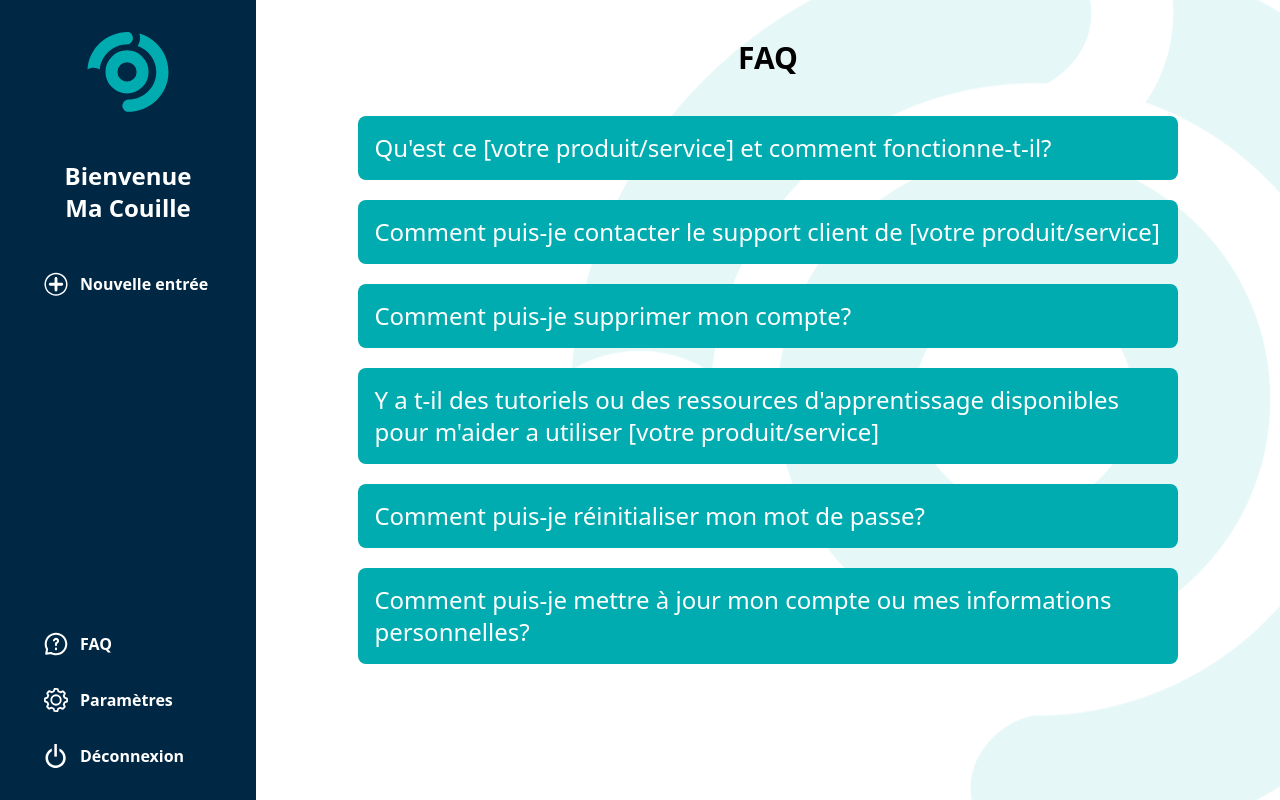
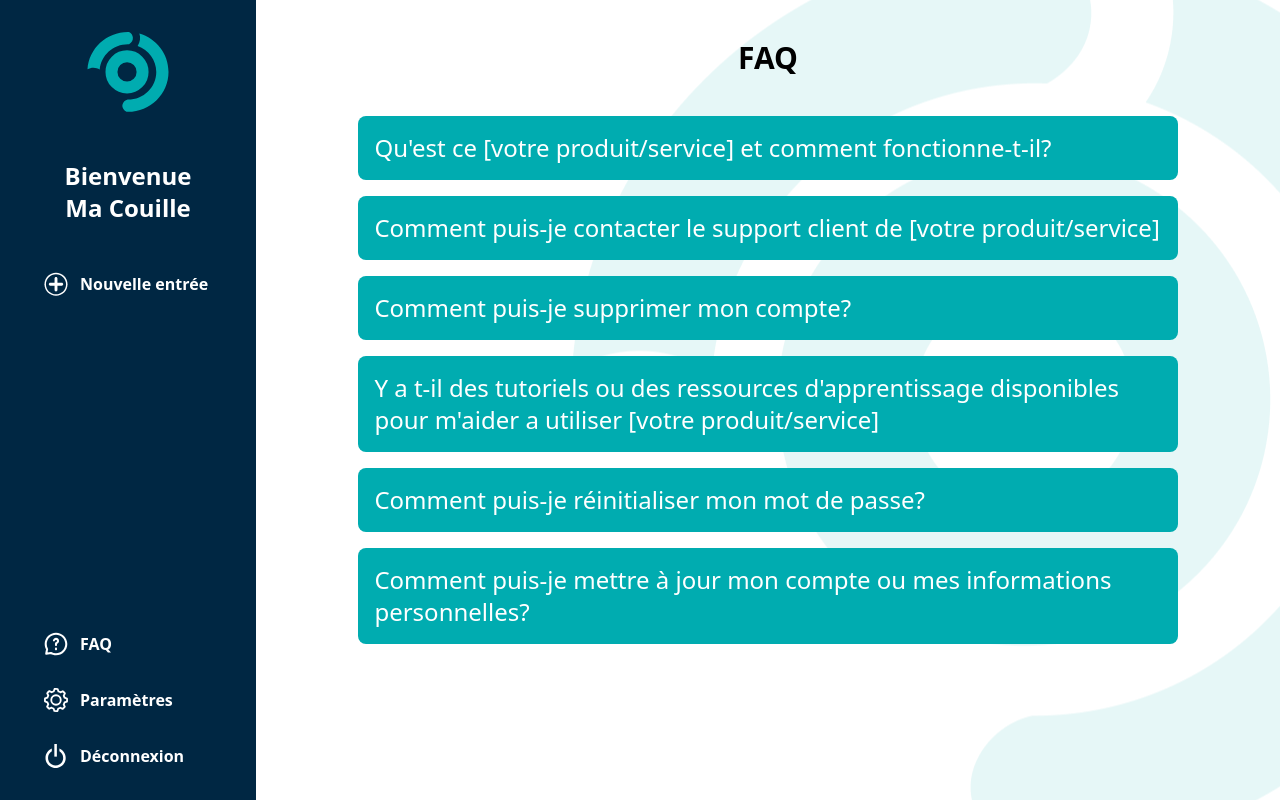
Before and after one commit to samuelfaberdev/WCS-Hackathon2-Team-Zagreb, a React (Vite) app in the folder frontend/: page /app/faq in a window 1280 px wide. Built offline with nearby package versions, Linux system fonts and the light colour scheme; the HTML template or start-up script is replaced by a standard one.

Commit message:
Ajout d'un border bottom sur les collapsible

```diff
--- a/frontend/src/pages/FAQPage.jsx
+++ b/frontend/src/pages/FAQPage.jsx
@@ -1,4 +1,4 @@
-import Collapsible from 'react-collapsible';
+import Collapsible from "react-collapsible";
 
 export default function FAQPage() {
   return (
@@ -9,10 +9,10 @@ export default function FAQPage() {
       <div className="w-[80%] flex flex-col">
         <Collapsible
           trigger="Qu'est ce [votre produit/service] et comment fonctionne-t-il?"
-          triggerClassName="toto bg-[#00ACB0] text-white flex w-full font-medium text-2xl mb-5 p-4 rounded-lg"
-          triggerOpenedClassName="toto bg-[#00ACB0] text-white flex w-full font-medium text-2xl mb-5 p-4 rounded-lg"
+          triggerClassName="toto bg-[#00ACB0] text-white flex w-full font-medium text-2xl mb-4 p-4 rounded-lg"
+          triggerOpenedClassName="toto bg-[#00ACB0] text-white flex w-full font-medium text-2xl mb-4 p-4 rounded-lg"
         >
-          <p className="mb-5">
+          <p className="mb-4 pb-4 border-b-2 border-[#00ACB0]">
             Lorem ipsum dolor sit amet, consectetur adipiscing elit. Sed non
             risus. Suspendisse lectus tortor, dignissim sit amet, adipiscing
             nec, ultricies sed, dolor. Cras elementum ultrices diam. Maecenas
@@ -27,10 +27,10 @@ export default function FAQPage() {
         </Collapsible>
         <Collapsible
           trigger="Comment puis-je contacter le support client de [votre produit/service]"
-          triggerClassName="bg-[#00ACB0] text-white flex w-full font-medium text-2xl mb-5 p-4 rounded-lg"
-          triggerOpenedClassName="bg-[#00ACB0] text-white flex w-full font-medium text-2xl mb-5 p-4 rounded-lg"
+          triggerClassName="bg-[#00ACB0] text-white flex w-full font-medium text-2xl mb-4 p-4 rounded-lg"
+          triggerOpenedClassName="bg-[#00ACB0] text-white flex w-full font-medium text-2xl mb-4 p-4 rounded-lg"
         >
-          <p className="mb-5">
+          <p className="mb-4 pb-4 border-b-2 border-[#00ACB0]">
             Lorem ipsum dolor sit amet, consectetur adipiscing elit. Sed non
             risus. Suspendisse lectus tortor, dignissim sit amet, adipiscing
             nec, ultricies sed, dolor. Cras elementum ultrices diam. Maecenas
@@ -45,10 +45,10 @@ export default function FAQPage() {
         </Collapsible>
         <Collapsible
           trigger="Comment puis-je supprimer mon compte?"
-          triggerClassName="bg-[#00ACB0] text-white flex w-full font-medium text-2xl mb-5 p-4 rounded-lg"
-          triggerOpenedClassName="bg-[#00ACB0] text-white flex w-full font-medium text-2xl mb-5 p-4 rounded-lg"
+          triggerClassName="bg-[#00ACB0] text-white flex w-full font-medium text-2xl mb-4 p-4 rounded-lg"
+          triggerOpenedClassName="bg-[#00ACB0] text-white flex w-full font-medium text-2xl mb-4 p-4 rounded-lg"
         >
-          <p className="mb-5">
+          <p className="mb-4 pb-4 border-b-2 border-[#00ACB0]">
             Lorem ipsum dolor sit amet, consectetur adipiscing elit. Sed non
             risus. Suspendisse lectus tortor, dignissim sit amet, adipiscing
             nec, ultricies sed, dolor. Cras elementum ultrices diam. Maecenas
@@ -63,10 +63,10 @@ export default function FAQPage() {
         </Collapsible>
         <Collapsible
           trigger="Y a t-il des tutoriels ou des ressources d'apprentissage disponibles pour m'aider a utiliser [votre produit/service]"
-          triggerClassName="bg-[#00ACB0] text-white flex w-full font-medium text-2xl mb-5 p-4 rounded-lg"
-          triggerOpenedClassName="bg-[#00ACB0] text-white flex w-full font-medium text-2xl mb-5 p-4 rounded-lg"
+          triggerClassName="bg-[#00ACB0] text-white flex w-full font-medium text-2xl mb-4 p-4 rounded-lg"
+          triggerOpenedClassName="bg-[#00ACB0] text-white flex w-full font-medium text-2xl mb-4 p-4 rounded-lg"
         >
-          <p className="mb-5">
+          <p className="mb-4 pb-4 border-b-2 border-[#00ACB0]">
             Lorem ipsum dolor sit amet, consectetur adipiscing elit. Sed non
             risus. Suspendisse lectus tortor, dignissim sit amet, adipiscing
             nec, ultricies sed, dolor. Cras elementum ultrices diam. Maecenas
@@ -81,10 +81,10 @@ export default function FAQPage() {
         </Collapsible>
         <Collapsible
           trigger="Comment puis-je réinitialiser mon mot de passe?"
-          triggerClassName="bg-[#00ACB0] text-white flex w-full font-medium text-2xl mb-5 p-4 rounded-lg"
-          triggerOpenedClassName="bg-[#00ACB0] text-white flex w-full font-medium text-2xl mb-5 p-4 rounded-lg"
+          triggerClassName="bg-[#00ACB0] text-white flex w-full font-medium text-2xl mb-4 p-4 rounded-lg"
+          triggerOpenedClassName="bg-[#00ACB0] text-white flex w-full font-medium text-2xl mb-4 p-4 rounded-lg"
         >
-          <p className="mb-5">
+          <p className="mb-4 pb-4 border-b-2 border-[#00ACB0]">
             Lorem ipsum dolor sit amet, consectetur adipiscing elit. Sed non
             risus. Suspendisse lectus tortor, dignissim sit amet, adipiscing
             nec, ultricies sed, dolor. Cras elementum ultrices diam. Maecenas
@@ -99,10 +99,10 @@ export default function FAQPage() {
         </Collapsible>
         <Collapsible
           trigger="Comment puis-je mettre à jour mon compte ou mes informations personnelles?"
-          triggerClassName="bg-[#00ACB0] text-white flex w-full font-medium text-2xl mb-5 p-4 rounded-lg"
-          triggerOpenedClassName="bg-[#00ACB0] text-white flex w-full font-medium text-2xl mb-5 p-4 rounded-lg"
+          triggerClassName="bg-[#00ACB0] text-white flex w-full font-medium text-2xl mb-4 p-4 rounded-lg"
+          triggerOpenedClassName="bg-[#00ACB0] text-white flex w-full font-medium text-2xl mb-4 p-4 rounded-lg"
         >
-          <p className="mb-5">
+          <p className="mb-4 pb-4 border-b-2 border-[#00ACB0]">
             Lorem ipsum dolor sit amet, consectetur adipiscing elit. Sed non
             risus. Suspendisse lectus tortor, dignissim sit amet, adipiscing
             nec, ultricies sed, dolor. Cras elementum ultrices diam. Maecenas
```
